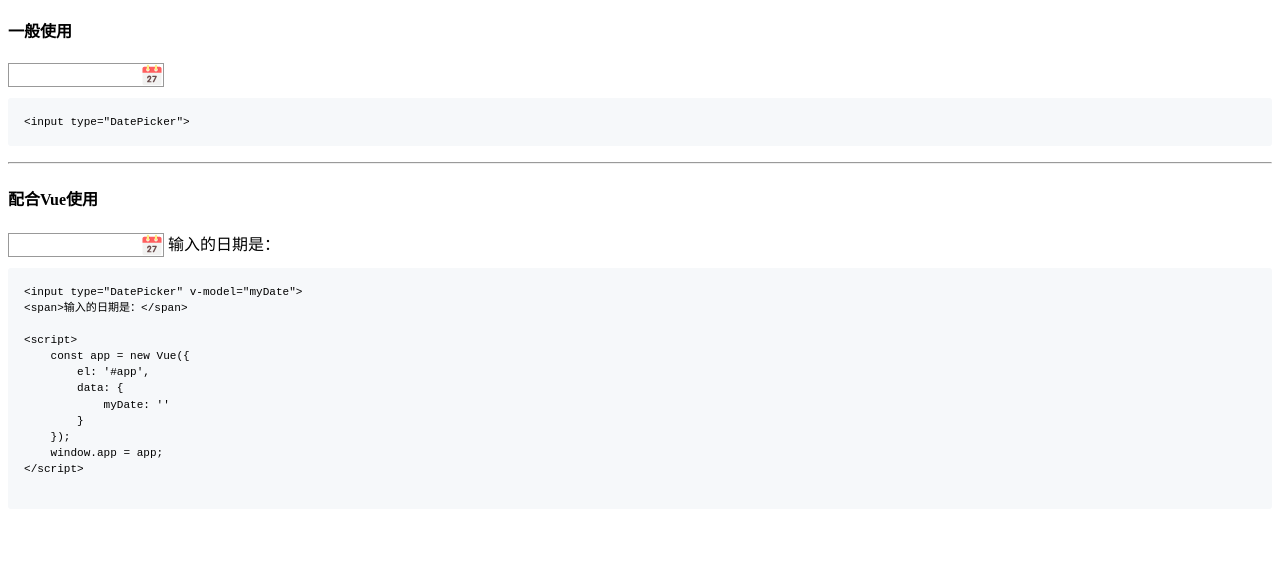
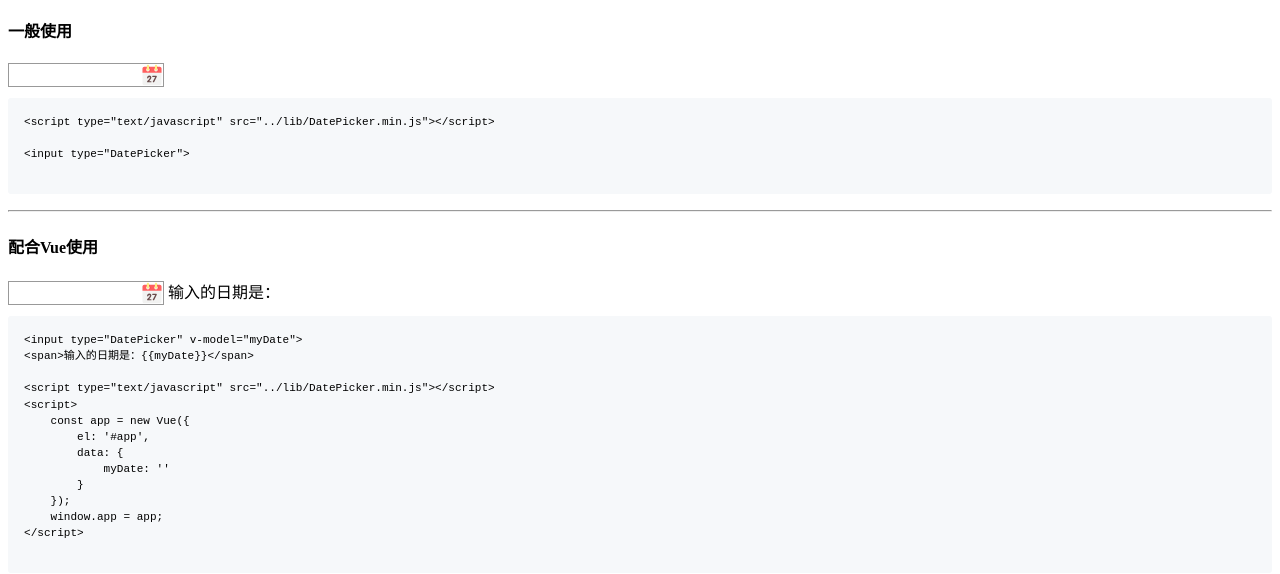
Before and after one commit to hongjianqiang/DatePicker, a website built with webpack: page src/index.html in a window 1280 px wide. Shown: the part 44-618 px from the top of the page. Built offline with nearby package versions, Linux system fonts and the light colour scheme.

Commit message:
修改了个Bug

```diff
--- a/src/index.html
+++ b/src/index.html
@@ -35,7 +35,11 @@
     <p>
         <h4>一般使用</h4>
         <input type="DatePicker">
-        <pre>&lt;input type="DatePicker"&gt;</pre>
+        <pre>
+&lt;script type="text/javascript" src="../lib/DatePicker.min.js"&gt;&lt;/script&gt;
+
+&lt;input type="DatePicker"&gt;
+        </pre>
     </p>
 
     <hr>
@@ -46,8 +50,9 @@
         <span>输入的日期是：{{myDate}}</span>
         <pre>
 &lt;input type="DatePicker" v-model="myDate"&gt;
-&lt;span&gt;输入的日期是：{{myDate}}&lt;/span&gt;
+&lt;span&gt;输入的日期是：{{'{'+'{myDate}'+'}'}}&lt;/span&gt;
 
+&lt;script type="text/javascript" src="../lib/DatePicker.min.js"&gt;&lt;/script&gt;
 &lt;script&gt;
     const app = new Vue({
         el: '#app',
```
